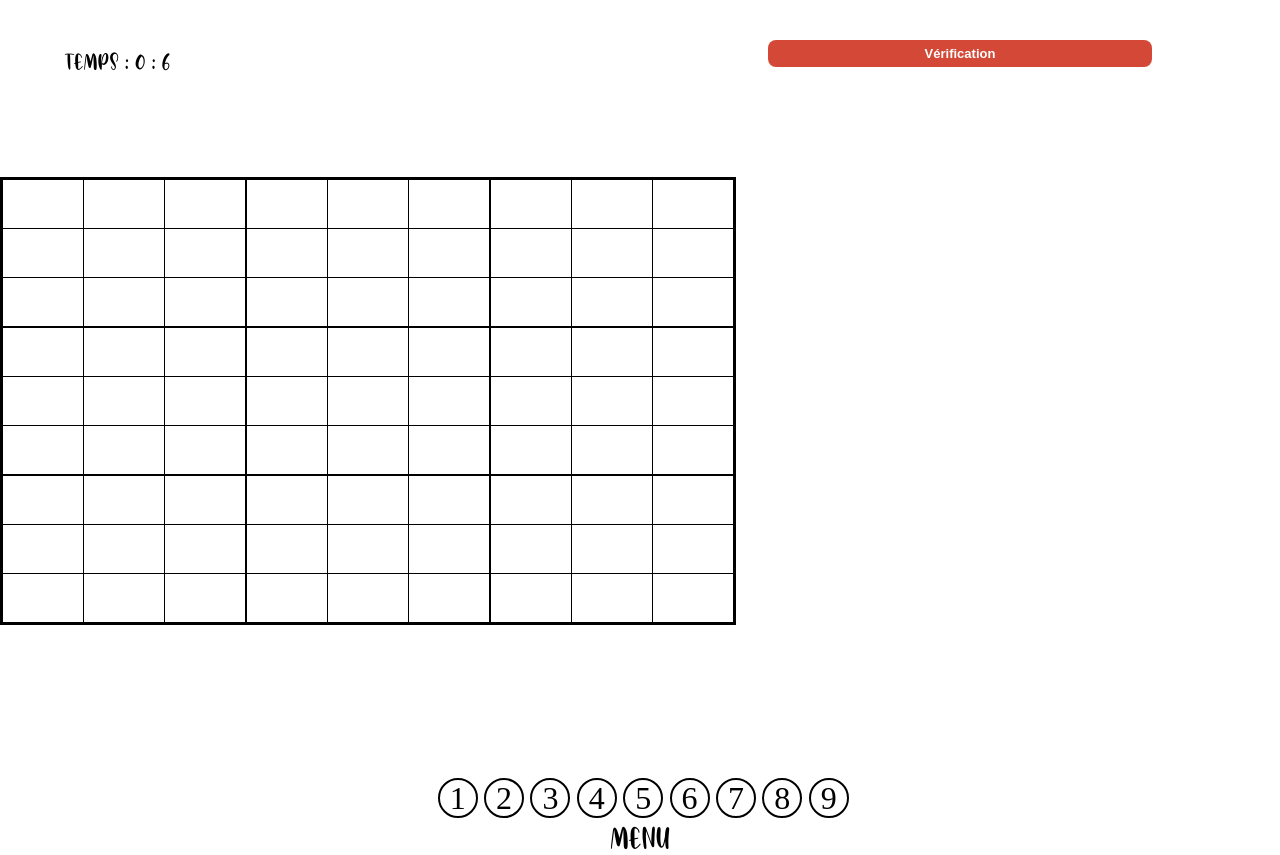
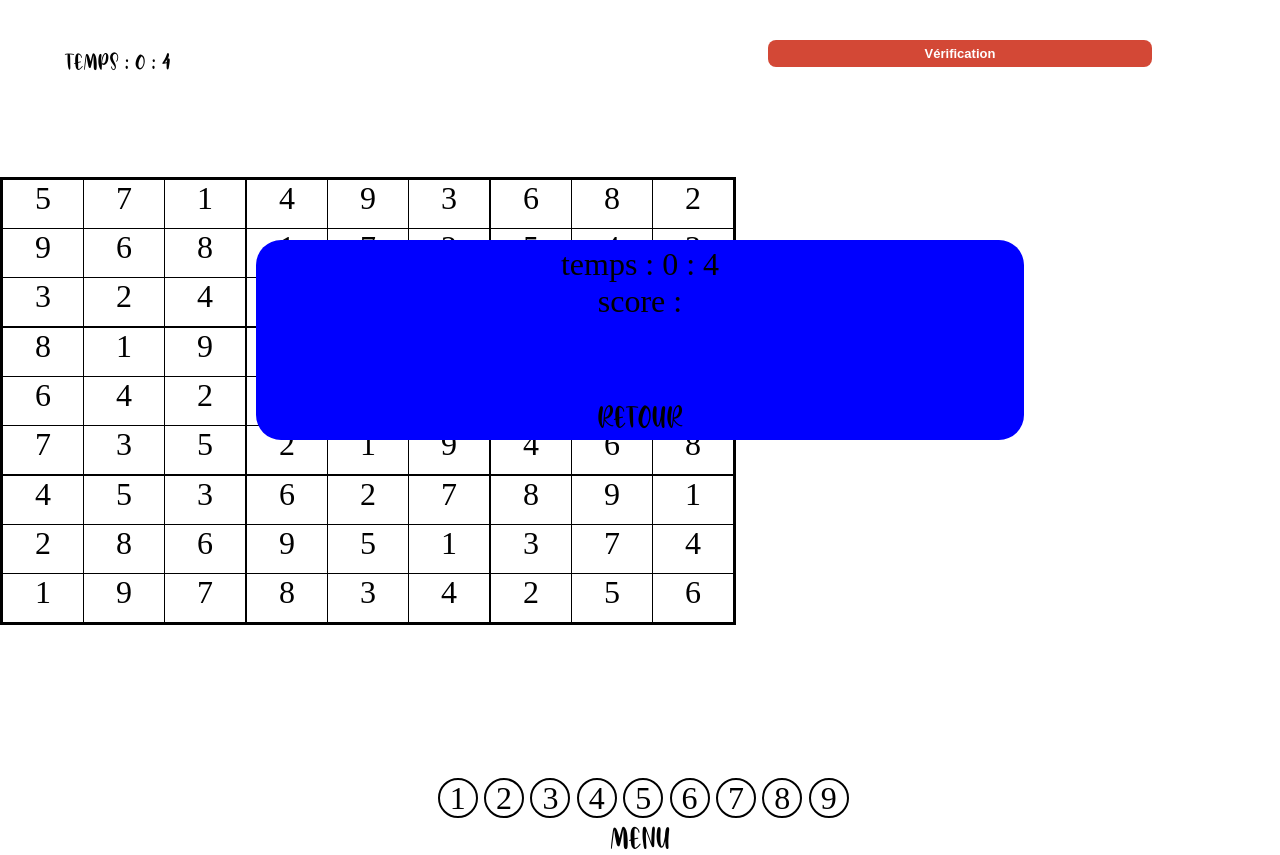
Before and after one commit to alexandremedico/sudoku, a website: page front/view/jeu.html in a window 1280 px wide. Both pictures are taken after a click on the button "Vérification". Drawn offline with nearby package versions, Linux system fonts and the light colour scheme; no server answers.

Commit message:
pop up sudoku bon ou pas bon, recup timer et score ou erreur et petit css pop up

```diff
--- a/front/css/jeu-dark.css
+++ b/front/css/jeu-dark.css
@@ -124,3 +124,41 @@ a {
 	font: bold 13px Arial;
 	color: #fff;
 }
+
+#alertVerifPasBon {
+    position: absolute;
+    width: 60%;
+    height: 25%;
+    background-color: yellow;
+    top: 30%;
+    left: 20%;
+    border-radius: 25px;
+    text-align: center;
+    display: flex;
+    flex-direction: column;
+    justify-content: center;
+    font-size: 2rem;
+}
+
+#alertVerifBon {
+    position: absolute;
+    width: 60%;
+    height: 25%;
+    background-color: blue;
+    top: 30%;
+    left: 20%;
+    border-radius: 25px;
+    text-align: center;
+    display: flex;
+    flex-direction: column;
+    justify-content: center;
+    font-size: 2rem;
+}
+
+#close {
+    margin-top: 15%;
+}
+
+#backMenu {
+    margin-top: 10%;
+}
--- a/front/css/jeu.css
+++ b/front/css/jeu.css
@@ -118,3 +118,41 @@ a {
 	font: bold 13px Arial;
 	color: #fff;
 }
+
+#alertVerifPasBon {
+    position: absolute;
+    width: 60%;
+    height: 25%;
+    background-color: yellow;
+    top: 30%;
+    left: 20%;
+    border-radius: 25px;
+    text-align: center;
+    display: flex;
+    flex-direction: column;
+    justify-content: center;
+    font-size: 2rem;
+}
+
+#alertVerifBon {
+    position: absolute;
+    width: 60%;
+    height: 25%;
+    background-color: blue;
+    top: 30%;
+    left: 20%;
+    border-radius: 25px;
+    text-align: center;
+    display: flex;
+    flex-direction: column;
+    justify-content: center;
+    font-size: 2rem;
+}
+
+#close {
+    margin-top: 15%;
+}
+
+#backMenu {
+    margin-top: 10%;
+}
--- a/front/js/options.js
+++ b/front/js/options.js
@@ -4,7 +4,7 @@ window.addEventListener("DOMContentLoaded", function() {
     let header = document.getElementById('lien');
     let button = document.getElementsByTagName('input')[0];
     let buttonChecked = document.getElementsByTagName('input')[0].checked;
-    console.log(buttonChecked)
+    // console.log(buttonChecked);
 
     button.addEventListener('click', function () {
         if (button.checked == true) {
--- a/front/js/script.js
+++ b/front/js/script.js
@@ -153,20 +153,44 @@ window.addEventListener("DOMContentLoaded", function() {
     let verifSudoku = document.getElementById('checkValidResponse');
     let valid = [];
     let checkpuzzle = [];
+    let zero = 0;
+    let valueErreur;
     verifSudoku.addEventListener('click', function () {
-        // alert('je suis la');
+
         for (let i = 0; i < 81; i++) {
             valid = document.getElementById((Object.values(classe))[i]);
+            checkpuzzle = puzzles[puzzle][i];
             // console.log(valid.textContent);
-            checkpuzzle = puzzles[puzzle][i];
-            console.log(valid.textContent);
-            console.log(checkpuzzle);
+            // console.log(checkpuzzle);
             if (valid.textContent == checkpuzzle) {
-                // alert('ok')
+                // alert('ok');
             } else {
-                // alert('not ok')
+                // alert('not ok');
+                zero++;
             }
         }
+        socket.emit('nombreErreur', zero)
+        if (zero != 0) {
+            // alert('pas bon');
+            document.getElementById('alertVerifPasBon').classList.remove('none');
+            socket.on('erreur', function (zero) {
+                valueErreur = document.getElementById('erreur');
+                valueErreur.innerHTML = zero;
+            })
+        } else {
+            // alert('bon');
+            document.getElementById('alertVerifBon').classList.remove('none');
+            clearInterval(interval);
+            let timer = document.getElementById('timer').textContent;
+            let timerScore = document.getElementById('timeScore');
+            console.log(timerScore);
+            timerScore.innerHTML = timer;
+        }
+    })
+
+    // fermer le pop up
+    document.getElementById('alertVerifPasBon').addEventListener('click', function name(params) {
+        document.getElementById('alertVerifPasBon').classList.add('none');
     })
 
 
@@ -385,87 +409,87 @@ window.addEventListener("DOMContentLoaded", function() {
     console.log(puzzle);
     // console.log(puzzles[puzzle][0]);
 
-    // p1.innerHTML = puzzles[puzzle][0];
-    // p2.innerHTML = puzzles[puzzle][1];
-    // p3.innerHTML = puzzles[puzzle][2];
-    // p4.innerHTML = puzzles[puzzle][3];
-    // p5.innerHTML = puzzles[puzzle][4];
-    // p6.innerHTML = puzzles[puzzle][5];
-    // p7.innerHTML = puzzles[puzzle][6];
-    // p8.innerHTML = puzzles[puzzle][7];
-    // p9.innerHTML = puzzles[puzzle][8];
-    // p10.innerHTML = puzzles[puzzle][9];
-    // p11.innerHTML = puzzles[puzzle][10];
-    // p12.innerHTML = puzzles[puzzle][11];
-    // p13.innerHTML = puzzles[puzzle][12];
-    // p14.innerHTML = puzzles[puzzle][13];
-    // p15.innerHTML = puzzles[puzzle][14];
-    // p16.innerHTML = puzzles[puzzle][15];
-    // p17.innerHTML = puzzles[puzzle][16];
-    // p18.innerHTML = puzzles[puzzle][17];
-    // p19.innerHTML = puzzles[puzzle][18];
-    // p20.innerHTML = puzzles[puzzle][19];
-    // p21.innerHTML = puzzles[puzzle][20];
-    // p22.innerHTML = puzzles[puzzle][21];
-    // p23.innerHTML = puzzles[puzzle][22];
-    // p24.innerHTML = puzzles[puzzle][23];
-    // p25.innerHTML = puzzles[puzzle][24];
-    // p26.innerHTML = puzzles[puzzle][25];
-    // p27.innerHTML = puzzles[puzzle][26];
-    // p28.innerHTML = puzzles[puzzle][27];
-    // p29.innerHTML = puzzles[puzzle][28];
-    // p30.innerHTML = puzzles[puzzle][29];
-    // p31.innerHTML = puzzles[puzzle][30];
-    // p32.innerHTML = puzzles[puzzle][31];
-    // p33.innerHTML = puzzles[puzzle][32];
-    // p34.innerHTML = puzzles[puzzle][33];
-    // p35.innerHTML = puzzles[puzzle][34];
-    // p36.innerHTML = puzzles[puzzle][35];
-    // p37.innerHTML = puzzles[puzzle][36];
-    // p38.innerHTML = puzzles[puzzle][37];
-    // p39.innerHTML = puzzles[puzzle][38];
-    // p40.innerHTML = puzzles[puzzle][39];
-    // p41.innerHTML = puzzles[puzzle][40];
-    // p42.innerHTML = puzzles[puzzle][41];
-    // p43.innerHTML = puzzles[puzzle][42];
-    // p44.innerHTML = puzzles[puzzle][43];
-    // p45.innerHTML = puzzles[puzzle][44];
-    // p46.innerHTML = puzzles[puzzle][45];
-    // p47.innerHTML = puzzles[puzzle][46];
-    // p48.innerHTML = puzzles[puzzle][47];
-    // p49.innerHTML = puzzles[puzzle][48];
-    // p50.innerHTML = puzzles[puzzle][49];
-    // p51.innerHTML = puzzles[puzzle][50];
-    // p52.innerHTML = puzzles[puzzle][51];
-    // p53.innerHTML = puzzles[puzzle][52];
-    // p54.innerHTML = puzzles[puzzle][53];
-    // p55.innerHTML = puzzles[puzzle][54];
-    // p56.innerHTML = puzzles[puzzle][55];
-    // p57.innerHTML = puzzles[puzzle][56];
-    // p58.innerHTML = puzzles[puzzle][57];
-    // p59.innerHTML = puzzles[puzzle][58];
-    // p60.innerHTML = puzzles[puzzle][59];
-    // p61.innerHTML = puzzles[puzzle][60];
-    // p62.innerHTML = puzzles[puzzle][61];
-    // p63.innerHTML = puzzles[puzzle][62];
-    // p64.innerHTML = puzzles[puzzle][63];
-    // p65.innerHTML = puzzles[puzzle][64];
-    // p66.innerHTML = puzzles[puzzle][65];
-    // p67.innerHTML = puzzles[puzzle][66];
-    // p68.innerHTML = puzzles[puzzle][67];
-    // p69.innerHTML = puzzles[puzzle][68];
-    // p70.innerHTML = puzzles[puzzle][69];
-    // p71.innerHTML = puzzles[puzzle][70];
-    // p72.innerHTML = puzzles[puzzle][71];
-    // p73.innerHTML = puzzles[puzzle][72];
-    // p74.innerHTML = puzzles[puzzle][73];
-    // p75.innerHTML = puzzles[puzzle][74];
-    // p76.innerHTML = puzzles[puzzle][75];
-    // p77.innerHTML = puzzles[puzzle][76];
-    // p78.innerHTML = puzzles[puzzle][77];
-    // p79.innerHTML = puzzles[puzzle][78];
-    // p80.innerHTML = puzzles[puzzle][79];
-    // p81.innerHTML = puzzles[puzzle][80];
+    p1.innerHTML = puzzles[puzzle][0];
+    p2.innerHTML = puzzles[puzzle][1];
+    p3.innerHTML = puzzles[puzzle][2];
+    p4.innerHTML = puzzles[puzzle][3];
+    p5.innerHTML = puzzles[puzzle][4];
+    p6.innerHTML = puzzles[puzzle][5];
+    p7.innerHTML = puzzles[puzzle][6];
+    p8.innerHTML = puzzles[puzzle][7];
+    p9.innerHTML = puzzles[puzzle][8];
+    p10.innerHTML = puzzles[puzzle][9];
+    p11.innerHTML = puzzles[puzzle][10];
+    p12.innerHTML = puzzles[puzzle][11];
+    p13.innerHTML = puzzles[puzzle][12];
+    p14.innerHTML = puzzles[puzzle][13];
+    p15.innerHTML = puzzles[puzzle][14];
+    p16.innerHTML = puzzles[puzzle][15];
+    p17.innerHTML = puzzles[puzzle][16];
+    p18.innerHTML = puzzles[puzzle][17];
+    p19.innerHTML = puzzles[puzzle][18];
+    p20.innerHTML = puzzles[puzzle][19];
+    p21.innerHTML = puzzles[puzzle][20];
+    p22.innerHTML = puzzles[puzzle][21];
+    p23.innerHTML = puzzles[puzzle][22];
+    p24.innerHTML = puzzles[puzzle][23];
+    p25.innerHTML = puzzles[puzzle][24];
+    p26.innerHTML = puzzles[puzzle][25];
+    p27.innerHTML = puzzles[puzzle][26];
+    p28.innerHTML = puzzles[puzzle][27];
+    p29.innerHTML = puzzles[puzzle][28];
+    p30.innerHTML = puzzles[puzzle][29];
+    p31.innerHTML = puzzles[puzzle][30];
+    p32.innerHTML = puzzles[puzzle][31];
+    p33.innerHTML = puzzles[puzzle][32];
+    p34.innerHTML = puzzles[puzzle][33];
+    p35.innerHTML = puzzles[puzzle][34];
+    p36.innerHTML = puzzles[puzzle][35];
+    p37.innerHTML = puzzles[puzzle][36];
+    p38.innerHTML = puzzles[puzzle][37];
+    p39.innerHTML = puzzles[puzzle][38];
+    p40.innerHTML = puzzles[puzzle][39];
+    p41.innerHTML = puzzles[puzzle][40];
+    p42.innerHTML = puzzles[puzzle][41];
+    p43.innerHTML = puzzles[puzzle][42];
+    p44.innerHTML = puzzles[puzzle][43];
+    p45.innerHTML = puzzles[puzzle][44];
+    p46.innerHTML = puzzles[puzzle][45];
+    p47.innerHTML = puzzles[puzzle][46];
+    p48.innerHTML = puzzles[puzzle][47];
+    p49.innerHTML = puzzles[puzzle][48];
+    p50.innerHTML = puzzles[puzzle][49];
+    p51.innerHTML = puzzles[puzzle][50];
+    p52.innerHTML = puzzles[puzzle][51];
+    p53.innerHTML = puzzles[puzzle][52];
+    p54.innerHTML = puzzles[puzzle][53];
+    p55.innerHTML = puzzles[puzzle][54];
+    p56.innerHTML = puzzles[puzzle][55];
+    p57.innerHTML = puzzles[puzzle][56];
+    p58.innerHTML = puzzles[puzzle][57];
+    p59.innerHTML = puzzles[puzzle][58];
+    p60.innerHTML = puzzles[puzzle][59];
+    p61.innerHTML = puzzles[puzzle][60];
+    p62.innerHTML = puzzles[puzzle][61];
+    p63.innerHTML = puzzles[puzzle][62];
+    p64.innerHTML = puzzles[puzzle][63];
+    p65.innerHTML = puzzles[puzzle][64];
+    p66.innerHTML = puzzles[puzzle][65];
+    p67.innerHTML = puzzles[puzzle][66];
+    p68.innerHTML = puzzles[puzzle][67];
+    p69.innerHTML = puzzles[puzzle][68];
+    p70.innerHTML = puzzles[puzzle][69];
+    p71.innerHTML = puzzles[puzzle][70];
+    p72.innerHTML = puzzles[puzzle][71];
+    p73.innerHTML = puzzles[puzzle][72];
+    p74.innerHTML = puzzles[puzzle][73];
+    p75.innerHTML = puzzles[puzzle][74];
+    p76.innerHTML = puzzles[puzzle][75];
+    p77.innerHTML = puzzles[puzzle][76];
+    p78.innerHTML = puzzles[puzzle][77];
+    p79.innerHTML = puzzles[puzzle][78];
+    p80.innerHTML = puzzles[puzzle][79];
+    p81.innerHTML = puzzles[puzzle][80];
 
     // retire la classe à toutes les cases
     function removeClass() {
--- a/front/view/jeu.html
+++ b/front/view/jeu.html
@@ -12,6 +12,17 @@
         <button id="checkValidResponse">Vérification</button>
         <div class="gros-bloc" id="gros-bloc">
 
+        </div>
+
+        <div id="alertVerifPasBon" class="none">
+            <p>Erreur : <span id="erreur"></span></p>
+            <p id="close">Close</p>
+        </div>
+
+        <div id="alertVerifBon" class="none">
+            <p>temps : <span id="timeScore"></span></p>
+            <p>score : <span id="score"></span></p>
+            <a href="../index.html" id="backMenu">Retour</a>
         </div>
 
         <div id="nombre">
```
Also changed, not shown: front/js/menu.js (+7 -7 lines), server.js (+8 -1 lines).
